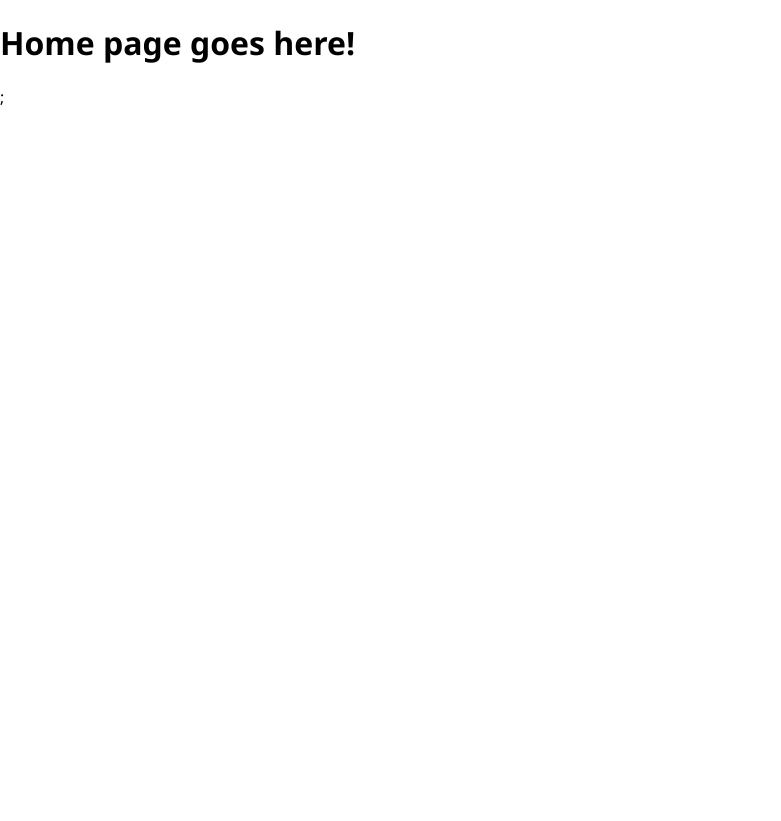
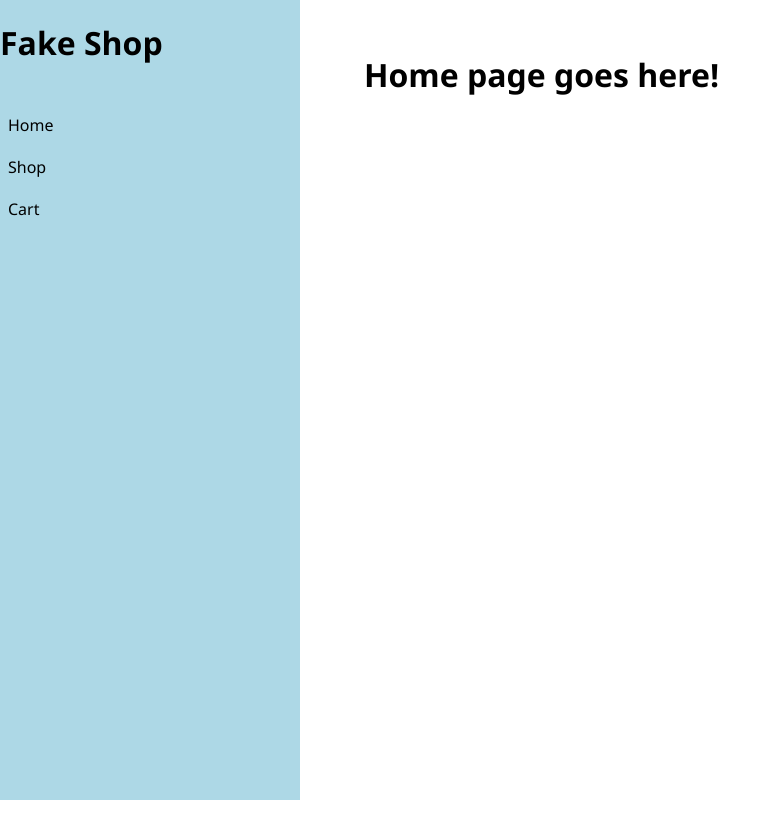
Before and after one commit to ValerioL94/shopping-cart, a React (Vite) app: page / in a window 1280 px wide. Shown: the whole page, without its empty margins (0-781 px from the left). After the commit the page ends 800 px from the top, so only its background shows below. Built offline with nearby package versions, Linux system fonts and the light colour scheme.

Commit message:
Add default error page

```diff
--- a/src/index.css
+++ b/src/index.css
@@ -11,22 +11,56 @@ body {
 #root {
   height: 100%;
   width: 100%;
+  display: flex;
 }
 
-/* #sidebar nav a {
+#error-page {
+  display: flex;
+  flex-direction: column;
+  align-items: center;
+  justify-content: center;
+  width: 100%;
+}
+
+i {
+  color: #818181;
+}
+
+#sidebar {
+  width: 300px;
+  background-color: lightblue;
+}
+#sidebar nav {
+  flex: 1;
+  overflow: auto;
+  padding-top: 1rem;
+}
+
+#sidebar nav .active i {
+  color: inherit;
+}
+
+#sidebar ul {
+  padding: 0;
+  margin: 0;
+  list-style: none;
+}
+
+#sidebar li {
+  margin: 0.25rem 0;
+}
+#sidebar nav a {
   display: flex;
   align-items: center;
   justify-content: space-between;
   overflow: hidden;
-
   white-space: pre;
   padding: 0.5rem;
   border-radius: 8px;
   color: inherit;
   text-decoration: none;
   gap: 1rem;
-} */
-
+}
 #sidebar nav a:hover {
   background: #e3e3e3;
 }
@@ -47,3 +81,15 @@ body {
 #sidebar nav a.pending {
   color: hsl(224, 98%, 58%);
 }
+
+#content {
+  flex: 1;
+  /* width: 100%; */
+  padding: 2rem 4rem;
+}
+
+/* #content.loading {
+  opacity: 0.25;
+  transition: opacity 200ms;
+  transition-delay: 200ms;
+} */
--- a/src/main.jsx
+++ b/src/main.jsx
@@ -2,7 +2,7 @@ import React from 'react';
 import ReactDOM from 'react-dom/client';
 import './index.css';
 import { createBrowserRouter, RouterProvider } from 'react-router-dom';
-import ErrorPage from '../error-page.jsx';
+import ErrorPage from './routes/error-page.jsx';
 import Root from './routes/root.jsx';
 import Home from './routes/home.jsx';
 import Shop from './routes/shop.jsx';
@@ -11,7 +11,7 @@ import Cart from './routes/cart.jsx';
 const router = createBrowserRouter([
   {
     path: '/',
-    Element: <Root />,
+    element: <Root />,
     errorElement: <ErrorPage />,
     children: [
       {
--- a/error-page.jsx
+++ b/src/routes/error-page.jsx
@@ -1,6 +1,5 @@
 import { useRouteError } from 'react-router-dom';
 import { Link } from 'react-router-dom';
-
 export default function ErrorPage() {
   const error = useRouteError();
   console.error(error);
@@ -8,7 +7,7 @@ export default function ErrorPage() {
   return (
     <div id="error-page">
       <h1>Oops!</h1>
-      <p>Looks like something went wrong</p>
+      <p>Looks like something went wrong:</p>
       <p>
         <i>{error.statusText || error.message}</i>
       </p>
--- a/src/routes/home.jsx
+++ b/src/routes/home.jsx
@@ -3,7 +3,7 @@ import '../styles/home.css';
 export default function Home() {
   return (
     <div id="home">
-      <h1>Home page goes here!</h1>;
+      <h1>Home page goes here!</h1>
     </div>
   );
 }
--- a/src/routes/root.jsx
+++ b/src/routes/root.jsx
@@ -5,16 +5,15 @@ export default function Root() {
     <>
       <div id="sidebar">
         <h1>Fake Shop</h1>
-
         <nav>
           <ul>
             <li>
-              <NavLink>
+              <NavLink
                 to={'home'}
-                className=
-                {({ isActive, isPending }) =>
+                className={({ isActive, isPending }) =>
                   isActive ? 'active' : isPending ? 'pending' : ''
                 }
+              >
                 Home
               </NavLink>
             </li>
```
